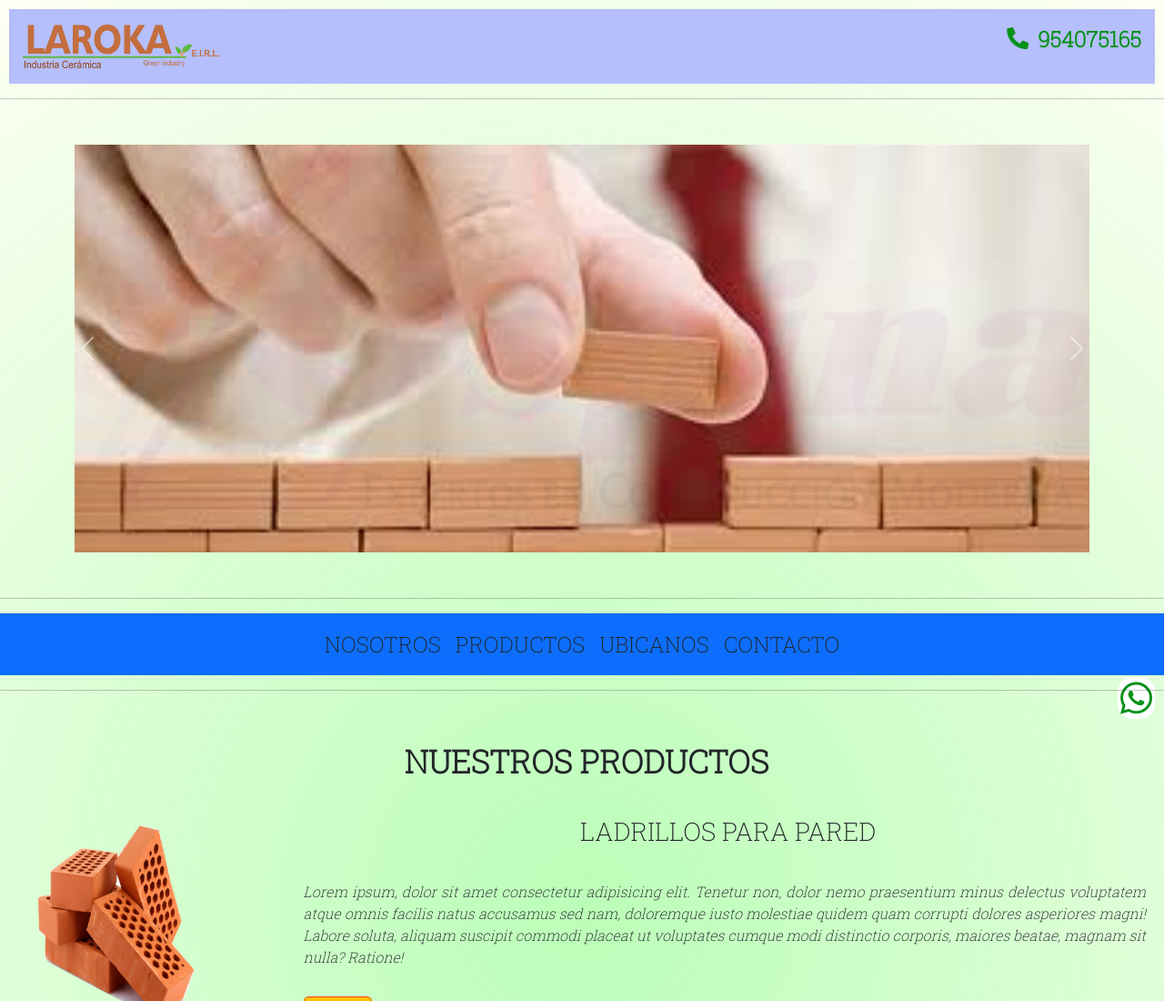
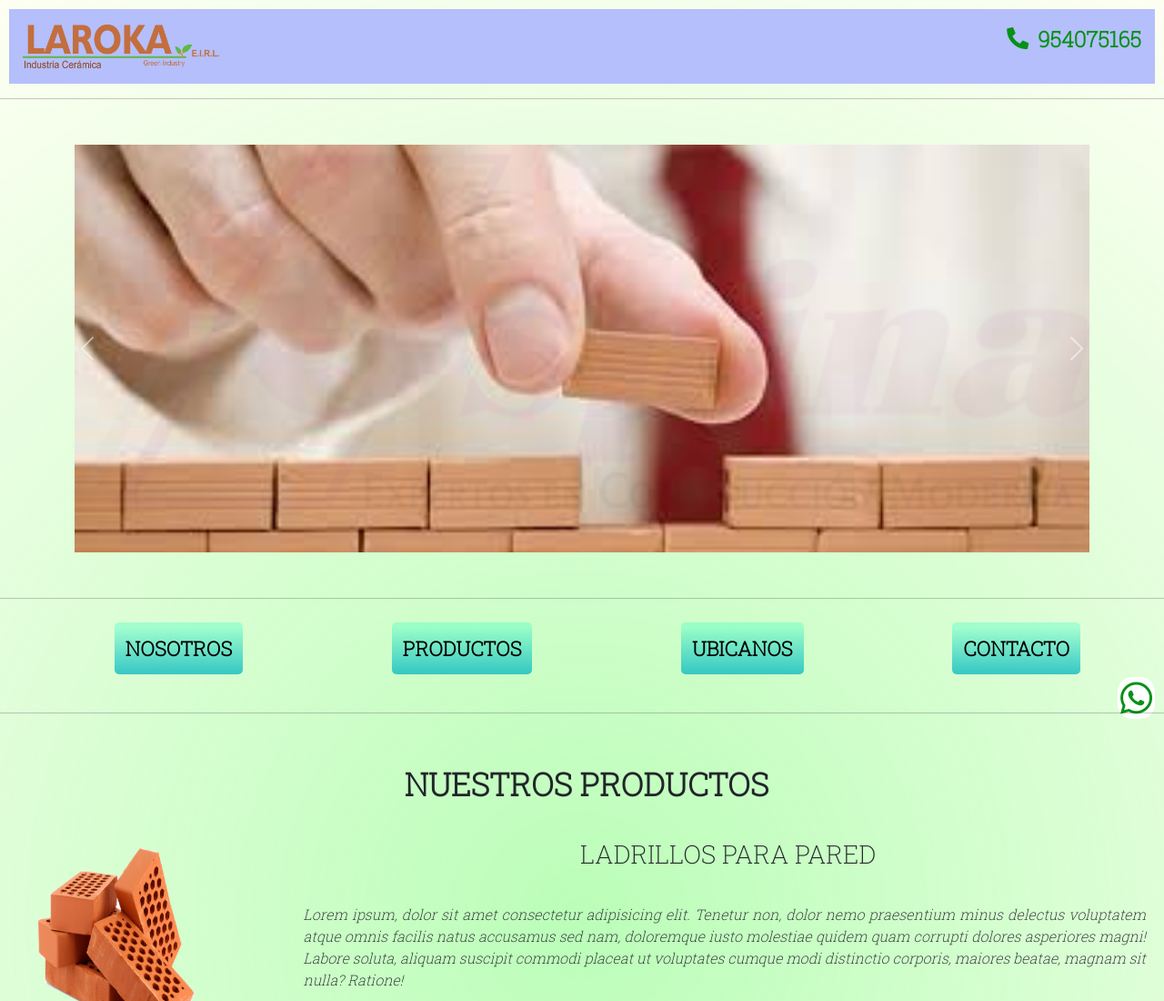
Before and after one commit to DeyviSmRojas/proyecto-github, a website: page index.html in a window 1280 px wide. Shown: the top 1100 px of the page at 91% size. Drawn offline with nearby package versions, Linux system fonts and the light colour scheme.

Commit message:
algunos cambios

```diff
--- a/index.html
+++ b/index.html
@@ -59,31 +59,21 @@
     <!-- MENU DE NAVEGACION -->
 
     <section>
-    <nav class="navbar navbar-expand-md bg-primary navbar-dark text-dark sticky-top">
-        <!-- Toggler/collapsibe Button -->
-        <button class="navbar-toggler" type="button" data-toggle="collapse" data-target="#collapsibleNavbar">
-          <span class="navbar-toggler-icon"></span>
-        </button>
-
-        <!-- Navbar links -->
-        <div class="collapse navbar-collapse justify-content-md-around" id="collapsibleNavbar">
-          <ul class="navbar-nav">
-            <li class="nav-item">
-              <a class="nav-link text-dark fs-4" href="nosotros.html">NOSOTROS</a>
-            </li>
-            <li class="nav-item">
-              <a class="nav-link text-dark fs-4" href="productos.html">PRODUCTOS</a>
-            </li>
-            <li class="nav-item">
-              <a class="nav-link text-dark fs-4" href="ubicanos.html">UBICANOS</a>
-            </li>
-            <li class="nav-item">
-                <a class="nav-link text-dark fs-4" href="contacto.html">CONTACTO</a>
-              </li>
-          </ul>
+      <section>
+        <div class="menu">
+            <nav class="nav-sticky">
+                <ul>
+                    <li><a href="nosotros.html">NOSOTROS</a></li>
+                    <li><a href="productos.html">PRODUCTOS</a></li>
+                    <li><a href="ubicanos.html">UBICANOS</a></li>
+                    <li><a href="contacto.html">CONTACTO</a></li>
+                </ul>
+            </nav>
         </div>
-      </nav>
+    </section>
+    <div>
         <hr>
+    </div>
     </section>
 
 
--- a/package.json
+++ b/package.json
@@ -7,7 +7,7 @@
     "test": "echo \"Error: no test specified\" && exit 1",
     "build-css": "node-sass --include-path scss scss/estilo.scss css/prueba.css","watch-css": "nodemon -e scss -x \"npm run build-css\""
   },
-  "author": "",
+  "author": "Deyvi salome Rojas",
   "license": "ISC",
   "devDependencies": {
     "node-sass": "^5.0.0",
```
